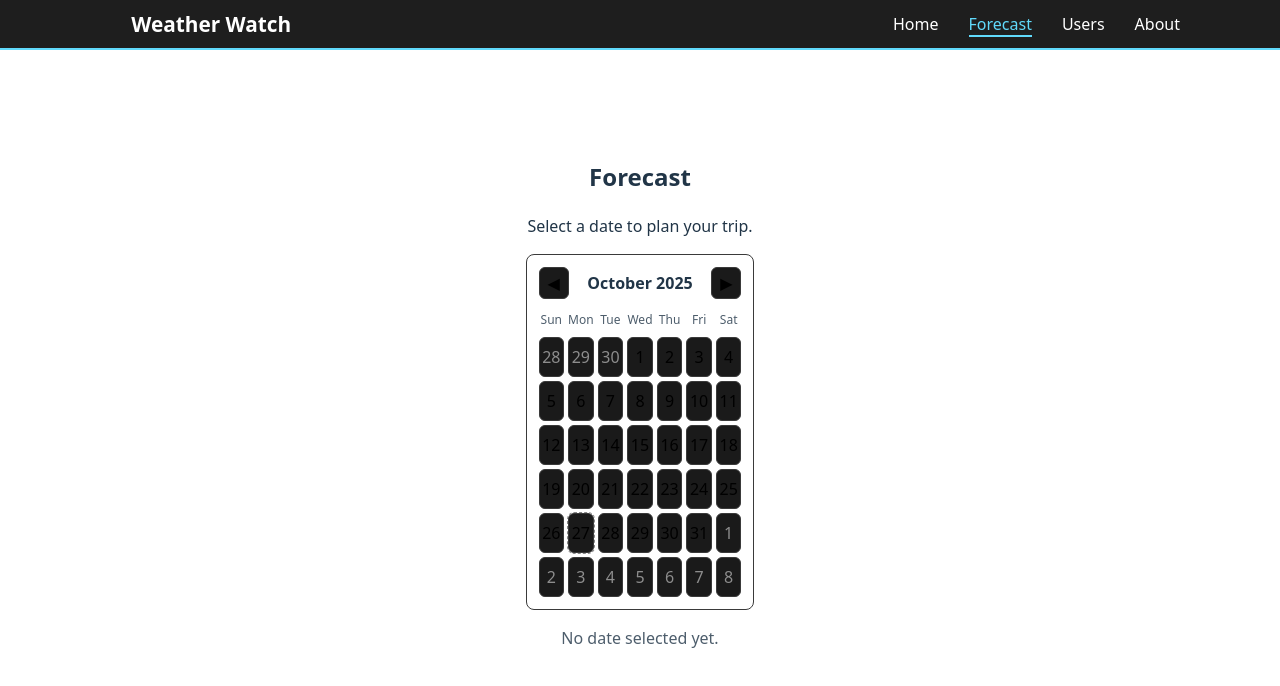
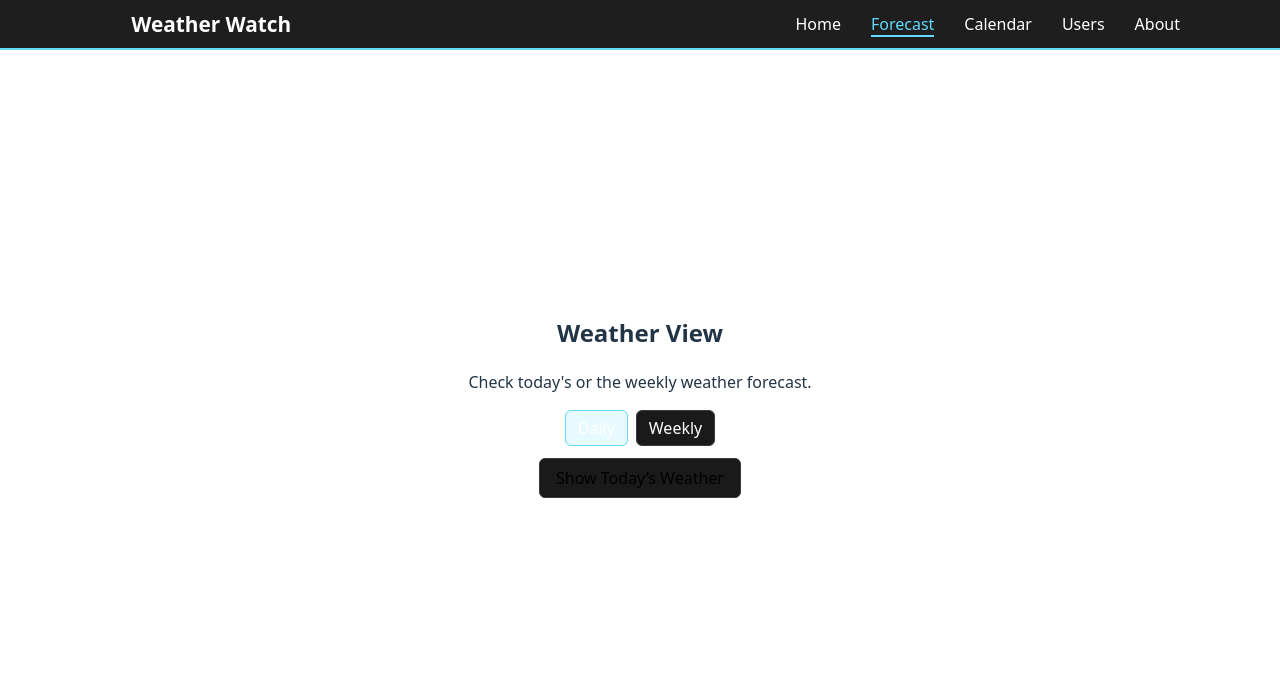
Before and after one commit to Haileyboo111/WeatherWatchApp, a React (Vite) app in the folder WeatherWatch/: page /forecast in a window 1280 px wide. Shown: the top 686 px of the page. Built offline with nearby package versions, Linux system fonts and the light colour scheme.

Commit message:
adding daily and weekly forecast and relabeling

```diff
--- a/WeatherWatch/src/App.jsx
+++ b/WeatherWatch/src/App.jsx
@@ -4,9 +4,10 @@ import { Routes, Route } from 'react-router-dom';
 import './App.css';
 import Navbar from './Navbar';
 import Home from './Home';
-import Forecast from './Forecast';
+import TripPlanner from './TripPlanner';
 import Users from './Users';
 import About from './About';
+import Forecast from './Forecast';
 
 function App() {
   return (
@@ -15,7 +16,8 @@ function App() {
       <main>
         <Routes>
           <Route path="/" element={<Home />} />
-          <Route path="/forecast" element={<Forecast />} />
+	  <Route path="/forecast" element={<Forecast />} />
+          <Route path="/trip-planner" element={<TripPlanner />} />
           <Route path="/users" element={<Users />} />
           <Route path="/about" element={<About />} />
         </Routes>
--- /dev/null
+++ b/WeatherWatch/src/Forecast.css
@@ -0,0 +1,53 @@
+.toggle-buttons {
+  display: flex;
+  justify-content: center;
+  gap: 8px;
+  margin: 12px 0;
+}
+
+.toggle-buttons button {
+  padding: 6px 12px;
+  border-radius: 6px;
+  border: 1px solid #3a3a3a;
+  background: #1a1a1a;
+  color: white;
+  cursor: pointer;
+}
+
+.toggle-buttons .active {
+  border-color: #61dafb;
+  background: rgba(97, 218, 251, 0.15);
+}
+
+.fetch-btn {
+  display: block;
+  margin: 12px auto;
+  padding: 8px 16px;
+  border-radius: 6px;
+  background: #1a1a1a;
+  border: 1px solid #3a3a3a;
+  cursor: pointer;
+}
+
+.week-grid {
+  display: grid;
+  grid-template-columns: repeat(auto-fit, minmax(120px, 1fr));
+  gap: 10px;
+  margin-top: 16px;
+}
+
+.day-card {
+  border: 1px solid #3a3a3a;
+  border-radius: 8px;
+  padding: 10px;
+  text-align: center;
+  background: #1a1a1a;
+}
+
+.weather-card {
+  margin-top: 16px;
+  border: 1px solid #3a3a3a;
+  border-radius: 8px;
+  padding: 12px;
+  background: #1a1a1a;
+}
--- a/WeatherWatch/src/Forecast.jsx
+++ b/WeatherWatch/src/Forecast.jsx
@@ -1,151 +1,109 @@
 import React, { useState } from 'react';
-import Calendar from './Calendar';
-import './Calendar.css';
-import { getWeatherOverview, getForecast, getDailyAggregation } from './api/openweather';
+import './Forecast.css';
+import { getForecast, getDailyAggregation } from './api/openweather';
 
-// convert kelvin to fahrenheit
-const kelvinToFahrenheit = (k) => +(((k - 273.15) * 9) / 5 + 32).toFixed(0);
-
-
-// convert wind degrees (0-360) to cardinal directions (N, S, E, W, etc.)
-const degToCardinal = (deg) => {
-  const directions = ['N', 'NE', 'E', 'SE', 'S', 'SW', 'W', 'NW'];
-  return directions[Math.round(deg / 45) % 8];
-};
-
-// format the raw weather JSON from the API into a user-friendly structure
-const formatWeather = (data, selectedDate) => {
-
-  if (!data) return null;
-
-  return {
-    // format the date to a readable string like "Thursday, November 13, 2025"
-    date: selectedDate.toLocaleDateString(undefined, {
-      weekday: 'long',
-      year: 'numeric',
-      month: 'long',
-      day: 'numeric'
-    }),
-    // convert and store temperatures in fahrenheit for different times of day
-    temperature: {
-      min: kelvinToFahrenheit(data.temperature.min),
-      max: kelvinToFahrenheit(data.temperature.max),
-      morning: kelvinToFahrenheit(data.temperature.morning),
-      afternoon: kelvinToFahrenheit(data.temperature.afternoon),
-      evening: kelvinToFahrenheit(data.temperature.evening),
-      night: kelvinToFahrenheit(data.temperature.night),
-    },
-    // store precipitation, cloud cover, humidity, and wind info
-    precipitation: data.precipitation.total,
-    cloudCover: Math.round(data.cloud_cover.afternoon),
-    humidity: Math.round(data.humidity.afternoon),
-    wind: {
-      speed: data.wind.max.speed,
-      direction: degToCardinal(data.wind.max.direction),
-    }
-  };
-};
+//kelvin to fahrenheit
+const kToF = (k) => +(((k - 273.15) * 9) / 5 + 32).toFixed(0);
+//celsius to fahrenheit
+const cToF = (c) => +((c*9) / 5 + 32).toFixed(0);
 
 function Forecast() {
-  // state to store the currently selected date from the calendar
-  const [selectedDate, setSelectedDate] = useState(null);
-  // state to store the weather data, loading status, and any errors with the API
-  const [weatherData, setWeatherData] = useState(null);
+  const [view, setView] = useState('daily'); // "daily" or "weekly"
+  const [weather, setWeather] = useState(null);
   const [loading, setLoading] = useState(false);
   const [error, setError] = useState(null);
 
-  // called when the user selects a date in the calendar
-  const handleDateChange = async (date) => {
-    // update selected date state, reset previous weather info/errors, show loading state
-    setSelectedDate(date);
-    setWeatherData(null);
+  //default location
+  const lat = 40.7128;
+  const lon = -74.0060;
+
+  const fetchWeather = async () => {
+    setLoading(true);
     setError(null);
-    setLoading(true);
+    setWeather(null);
 
     try {
-      // placeholder lat/lon for now (new york city)
-      const lat = 40.7128;
-      const lon = -74.0060;
-
-      // convert the date to YYYY-MM-DD format for API request
-      const pad = (n) => n.toString().padStart(2, '0');
-      const dateString = `${date.getFullYear()}-${pad(date.getMonth()+1)}-${pad(date.getDate())}`;
-
-      // fetch daily weather aggregation for the selected date
-      const daily = await getDailyAggregation(lat, lon, dateString);
-      setWeatherData(daily);
+      if (view === 'daily') {
+        const today = new Date();
+        const pad = (n) => n.toString().padStart(2, '0');
+        const dateStr = `${today.getFullYear()}-${pad(today.getMonth() + 1)}-${pad(today.getDate())}`;
+        const data = await getDailyAggregation(lat, lon, dateStr);
+        setWeather({ mode: 'daily', data });
+      } else {
+        const data = await getForecast(lat, lon);
+        setWeather({ mode: 'weekly', data });
+      }
     } catch (err) {
       console.error(err);
-      setError('Failed to fetch weather data.');
+      setError('Could not fetch weather data.');
     } finally {
       setLoading(false);
     }
   };
 
+  const renderWeather = () => {
+    if (!weather) return null;
 
-  // render the forecast page
+    if (weather.mode === 'daily') {
+      const t = weather.data.temperature;
+      return (
+        <div className="weather-card">
+          <h3>Today's Weather</h3>
+          <p>Min: {kToF(t.min)}°F | Max: {kToF(t.max)}°F</p>
+          <p>Morning: {kToF(t.morning)}°F | Afternoon: {kToF(t.afternoon)}°F</p>
+          <p>Evening: {kToF(t.evening)}°F | Night: {kToF(t.night)}°F</p>
+        </div>
+      );
+    }
+
+    if (weather.mode === 'weekly') {
+      return (
+        <div>
+          <h3>7-Day Forecast</h3>
+          <div className="week-grid">
+            {weather.data.daily?.map((day, i) => (
+              <div key={i} className="day-card">
+                <p>{new Date(day.dt * 1000).toLocaleDateString(undefined, { weekday: 'short' })}</p>
+                <p>{cToF(day.temp.min)}°F - {cToF(day.temp.max)}°F</p>
+                <p>{day.weather[0].main}</p>
+              </div>
+            ))}
+          </div>
+        </div>
+      );
+    }
+  };
+
   return (
     <section className="page">
-      <h2>Forecast</h2>
-      <p>Select a date to plan your trip.</p>
+      <h2>Weather View</h2>
+      <p>Check today's or the weekly weather forecast.</p>
 
-      {/* calendar centered on the page */}
-      <div style={{ display: 'flex', justifyContent: 'center', marginTop: 16 }}>
-        <Calendar value={selectedDate} onChange={handleDateChange} />
+      {/* Toggle buttons */}
+      <div className="toggle-buttons">
+        <button
+          className={view === 'daily' ? 'active' : ''}
+          onClick={() => setView('daily')}
+        >
+          Daily
+        </button>
+        <button
+          className={view === 'weekly' ? 'active' : ''}
+          onClick={() => setView('weekly')}
+        >
+          Weekly
+        </button>
       </div>
 
-      {/* show selected date */}
-      {selectedDate && (
-        <p style={{ marginTop: 16 }}>
-          Selected date: {selectedDate.toLocaleDateString(undefined, {
-            weekday: 'long', year: 'numeric', month: 'long', day: 'numeric'
-          })}
-        </p>
-      )}
+      <button onClick={fetchWeather} className="fetch-btn">
+        Show {view === 'daily' ? 'Today’s' : 'Weekly'} Weather
+      </button>
 
-      {/* loading state */}
-      {loading && <p>Loading weather info...</p>}
-
-      {/* error state */}
+      {loading && <p>Loading...</p>}
       {error && <p style={{ color: 'red' }}>{error}</p>}
-
-      {/* display weather data */}
-      {weatherData && (
-        <div style={{ marginTop: 16 }}>
-          {(() => {
-            const info = formatWeather(weatherData, selectedDate);
-            if (!info) return null;
-
-            return (
-              <div>
-                <h3>Weather for {info.date}</h3>
-                <p>
-                  Temperature: {info.temperature.min}–{info.temperature.max}°F<br/>
-                  Morning: {info.temperature.morning}°F<br/>
-                  Afternoon: {info.temperature.afternoon}°F<br/>
-                  Evening: {info.temperature.evening}°F<br/>
-                  Night: {info.temperature.night}°F
-                </p>
-                <p>Precipitation: {info.precipitation} mm</p>
-                <p>Cloud cover: {info.cloudCover}%</p>
-                <p>Wind: {info.wind.speed} m/s {info.wind.direction}</p>
-                <p>Humidity: {info.humidity}%</p>
-              </div>
-            );
-          })()}
-        </div>
-      )}
-
-
-      {/* Placeholder when no date is chosen yet */}
-      {!selectedDate && !loading && (
-        <p style={{ marginTop: 16, opacity: 0.8 }}>
-          No date selected yet.
-        </p>
-      )}
+      {renderWeather()}
     </section>
   );
 }
 
-
 export default Forecast;
--- a/WeatherWatch/src/Navbar.jsx
+++ b/WeatherWatch/src/Navbar.jsx
@@ -12,9 +12,14 @@ function Navbar() {
                         Home
                     </NavLink>
                 </li>
-                <li>
+	        <li>
                     <NavLink to="/forecast" className={({ isActive }) => (isActive ? "active" : undefined)}>
                         Forecast
+                    </NavLink>
+                </li>
+                <li>
+                    <NavLink to="/trip-planner" className={({ isActive }) => (isActive ? "active" : undefined)}>
+                        Calendar
                     </NavLink>
                 </li>
                 <li>
--- /dev/null
+++ b/WeatherWatch/src/TripPlanner.jsx
@@ -0,0 +1,151 @@
+import React, { useState } from 'react';
+import Calendar from './Calendar';
+import './Calendar.css';
+import { getWeatherOverview, getForecast, getDailyAggregation } from './api/openweather';
+
+// convert kelvin to fahrenheit
+const kelvinToFahrenheit = (k) => +(((k - 273.15) * 9) / 5 + 32).toFixed(0);
+
+
+// convert wind degrees (0-360) to cardinal directions (N, S, E, W, etc.)
+const degToCardinal = (deg) => {
+  const directions = ['N', 'NE', 'E', 'SE', 'S', 'SW', 'W', 'NW'];
+  return directions[Math.round(deg / 45) % 8];
+};
+
+// format the raw weather JSON from the API into a user-friendly structure
+const formatWeather = (data, selectedDate) => {
+
+  if (!data) return null;
+
+  return {
+    // format the date to a readable string like "Thursday, November 13, 2025"
+    date: selectedDate.toLocaleDateString(undefined, {
+      weekday: 'long',
+      year: 'numeric',
+      month: 'long',
+      day: 'numeric'
+    }),
+    // convert and store temperatures in fahrenheit for different times of day
+    temperature: {
+      min: kelvinToFahrenheit(data.temperature.min),
+      max: kelvinToFahrenheit(data.temperature.max),
+      morning: kelvinToFahrenheit(data.temperature.morning),
+      afternoon: kelvinToFahrenheit(data.temperature.afternoon),
+      evening: kelvinToFahrenheit(data.temperature.evening),
+      night: kelvinToFahrenheit(data.temperature.night),
+    },
+    // store precipitation, cloud cover, humidity, and wind info
+    precipitation: data.precipitation.total,
+    cloudCover: Math.round(data.cloud_cover.afternoon),
+    humidity: Math.round(data.humidity.afternoon),
+    wind: {
+      speed: data.wind.max.speed,
+      direction: degToCardinal(data.wind.max.direction),
+    }
+  };
+};
+
+function Forecast() {
+  // state to store the currently selected date from the calendar
+  const [selectedDate, setSelectedDate] = useState(null);
+  // state to store the weather data, loading status, and any errors with the API
+  const [weatherData, setWeatherData] = useState(null);
+  const [loading, setLoading] = useState(false);
+  const [error, setError] = useState(null);
+
+  // called when the user selects a date in the calendar
+  const handleDateChange = async (date) => {
+    // update selected date state, reset previous weather info/errors, show loading state
+    setSelectedDate(date);
+    setWeatherData(null);
+    setError(null);
+    setLoading(true);
+
+    try {
+      // placeholder lat/lon for now (new york city)
+      const lat = 40.7128;
+      const lon = -74.0060;
+
+      // convert the date to YYYY-MM-DD format for API request
+      const pad = (n) => n.toString().padStart(2, '0');
+      const dateString = `${date.getFullYear()}-${pad(date.getMonth()+1)}-${pad(date.getDate())}`;
+
+      // fetch daily weather aggregation for the selected date
+      const daily = await getDailyAggregation(lat, lon, dateString);
+      setWeatherData(daily);
+    } catch (err) {
+      console.error(err);
+      setError('Failed to fetch weather data.');
+    } finally {
+      setLoading(false);
+    }
+  };
+
+
+  // render the forecast page
+  return (
+    <section className="page">
+      <h2>Trip Planner</h2>
+      <p>Select a date to plan your trip.</p>
+
+      {/* calendar centered on the page */}
+      <div style={{ display: 'flex', justifyContent: 'center', marginTop: 16 }}>
+        <Calendar value={selectedDate} onChange={handleDateChange} />
+      </div>
+
+      {/* show selected date */}
+      {selectedDate && (
+        <p style={{ marginTop: 16 }}>
+          Selected date: {selectedDate.toLocaleDateString(undefined, {
+            weekday: 'long', year: 'numeric', month: 'long', day: 'numeric'
+          })}
+        </p>
+      )}
+
+      {/* loading state */}
+      {loading && <p>Loading weather info...</p>}
+
+      {/* error state */}
+      {error && <p style={{ color: 'red' }}>{error}</p>}
+
+      {/* display weather data */}
+      {weatherData && (
+        <div style={{ marginTop: 16 }}>
+          {(() => {
+            const info = formatWeather(weatherData, selectedDate);
+            if (!info) return null;
+
+            return (
+              <div>
+                <h3>Weather for {info.date}</h3>
+                <p>
+                  Temperature: {info.temperature.min}–{info.temperature.max}°F<br/>
+                  Morning: {info.temperature.morning}°F<br/>
+                  Afternoon: {info.temperature.afternoon}°F<br/>
+                  Evening: {info.temperature.evening}°F<br/>
+                  Night: {info.temperature.night}°F
+                </p>
+                <p>Precipitation: {info.precipitation} mm</p>
+                <p>Cloud cover: {info.cloudCover}%</p>
+                <p>Wind: {info.wind.speed} m/s {info.wind.direction}</p>
+                <p>Humidity: {info.humidity}%</p>
+              </div>
+            );
+          })()}
+        </div>
+      )}
+
+
+      {/* Placeholder when no date is chosen yet */}
+      {!selectedDate && !loading && (
+        <p style={{ marginTop: 16, opacity: 0.8 }}>
+          No date selected yet.
+        </p>
+      )}
+    </section>
+  );
+}
+
+
+export default Forecast;
```
Also changed, not shown: WeatherWatch/src/api/openweather.js (line endings or trailing spaces).
